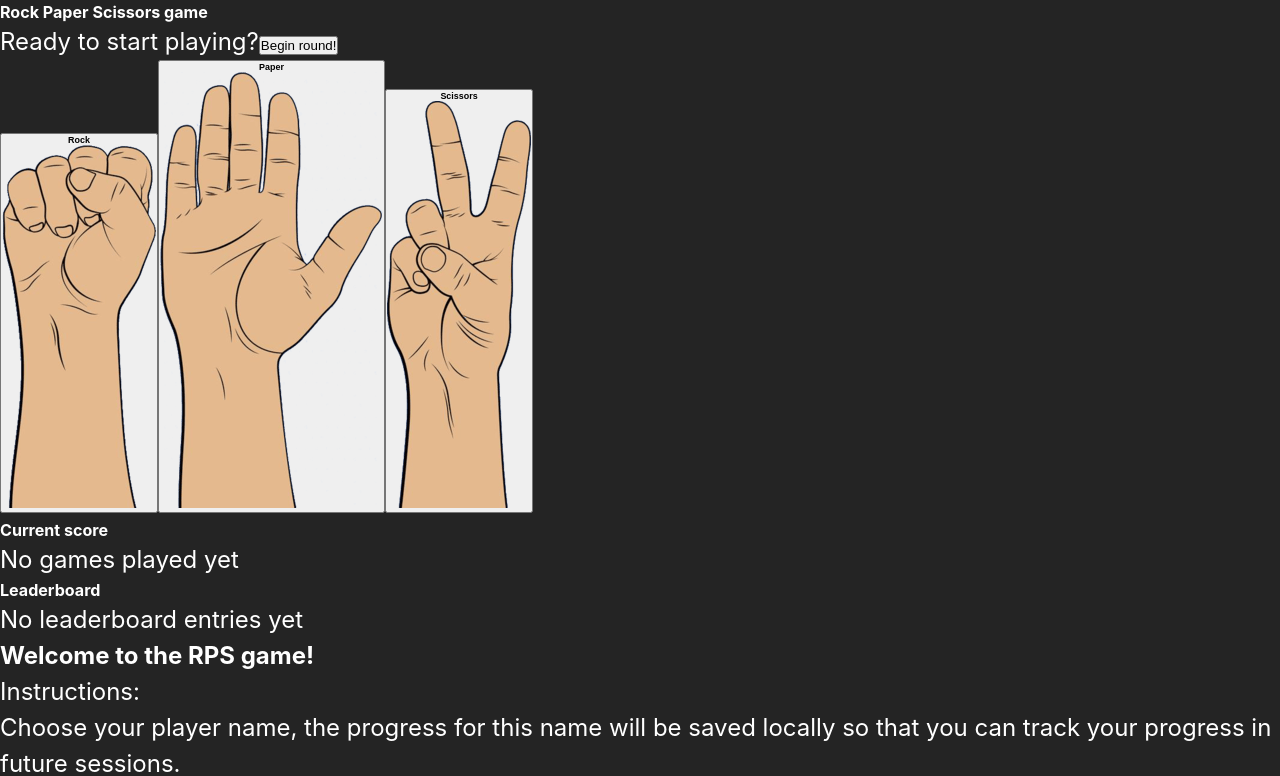
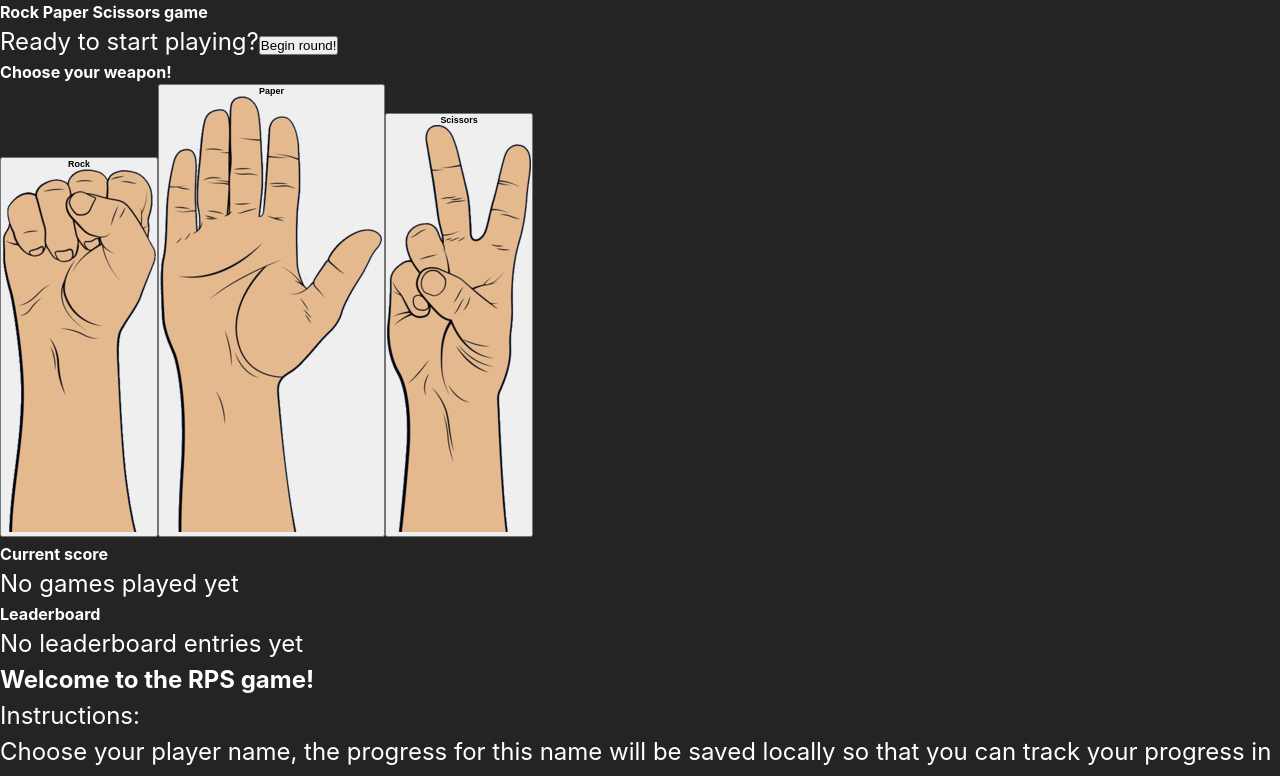
Before and after one commit to WhiteAdy/RPS-game-assignment, a React (Vite) app: page / in a window 1280 px wide. Shown: the top 776 px of the page. Built offline with nearby package versions, Linux system fonts and the light colour scheme.

Commit message:
Finished PreGameStage component + minor fix and styling changes

```diff
--- a/src/components/molecules/CardPicker/CardPicker.module.scss
+++ b/src/components/molecules/CardPicker/CardPicker.module.scss
@@ -1,4 +1,11 @@
 .CardPicker {
     display: flex;
-    gap: var(--layout-padding);
+    flex-direction: column;
+    gap: calc(var(--layout-padding) * 2);
+    align-items: center;
+
+    .CardStack {
+        display: flex;
+        gap: var(--layout-padding);
+    }
 }
--- a/src/components/molecules/CardPicker/CardPicker.tsx
+++ b/src/components/molecules/CardPicker/CardPicker.tsx
@@ -1,4 +1,4 @@
-import { GameCard } from 'components/atoms';
+import { GameCard, Title } from 'components/atoms';
 import { useGameAreaContext, useGameContext } from 'hooks';
 import type { CardPicker } from './CardPicker.types';
 import clsx from 'clsx';
@@ -17,6 +17,8 @@ export default function CardPicker({ className }: CardPicker) {
 
     return (
         <div className={clsx(['CardPicker', { [className!]: className }])}>
+            <Title text="Choose your weapon!" />
+            <div className="CardStack">
                 {allWeapons.map(({ name, imageUrl }, index) => (
                     <GameCard
                         key={`GameCard-${name}-${index}`}
@@ -27,5 +29,6 @@ export default function CardPicker({ className }: CardPicker) {
                     />
                 ))}
             </div>
+        </div>
     );
 }
--- a/src/components/molecules/GameModerator/_stages/PreGameStage/PreGameStage.tsx
+++ b/src/components/molecules/GameModerator/_stages/PreGameStage/PreGameStage.tsx
@@ -1,10 +1,15 @@
 import { Button } from 'components/atoms';
+import { useGameAreaContext } from 'hooks';
 
 export default function PreGameStage() {
+    const { dispatch } = useGameAreaContext();
+
+    const onClickBeginBtn = () => dispatch({ type: 'change-stage', payload: 'picking' });
+
     return (
         <div className="PreGameStage">
             <span>Ready to start playing?</span>
-            <Button>Begin round!</Button>
+            <Button onClick={onClickBeginBtn}>Begin round!</Button>
         </div>
     );
 }
--- a/src/components/organisms/GameArea/GameArea.module.scss
+++ b/src/components/organisms/GameArea/GameArea.module.scss
@@ -20,10 +20,13 @@
     }
 
     &_CardPicker {
-        transition: translate var(--transition-duration) var(--transition-tf-ease);
+        transition: translate var(--transition-duration) var(--transition-tf-wobble);
         grid-area: CardPicker;
         justify-self: center;
-        translate: 0 -20px;
-        // translate: 0 300px;
+        translate: 0 300px;
+
+        &.show {
+            translate: 0 -20px;
+        }
     }
 }
--- a/src/components/organisms/GameArea/GameArea.tsx
+++ b/src/components/organisms/GameArea/GameArea.tsx
@@ -1,12 +1,19 @@
 import { CardPicker, GameModerator } from 'components/molecules';
 import { Title } from 'components/atoms';
+import clsx from 'clsx';
+import { useGameAreaContext } from 'hooks';
 
 export default function GameArea() {
+    const {
+        state: { currentStage },
+    } = useGameAreaContext();
     return (
         <div className="GameArea">
             <Title className="GameArea_Title" text="Rock Paper Scissors game" centered />
             <GameModerator className="GameArea_GameModerator" />
-            <CardPicker className="GameArea_CardPicker" />
+            <CardPicker
+                className={clsx(['GameArea_CardPicker', { show: currentStage === 'picking' }])}
+            />
         </div>
     );
 }
--- a/src/components/organisms/WelcomeModal/WelcomeModal.tsx
+++ b/src/components/organisms/WelcomeModal/WelcomeModal.tsx
@@ -19,7 +19,7 @@ export default function WelcomeModal() {
 
     const onSubmitForm: FormEventHandler<HTMLFormElement> = (e) => {
         e.preventDefault();
-        onAccept();
+        if (playerName) onAccept();
     };
 
     return (
```
Lines whose indentation alone changed are shown as unchanged.
